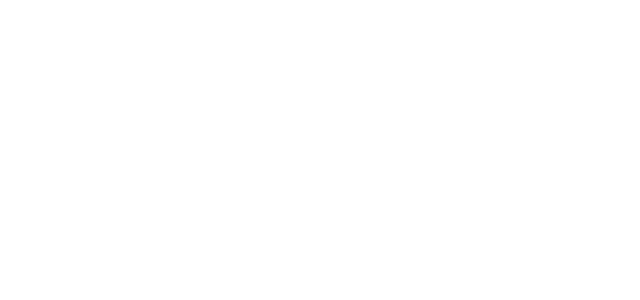
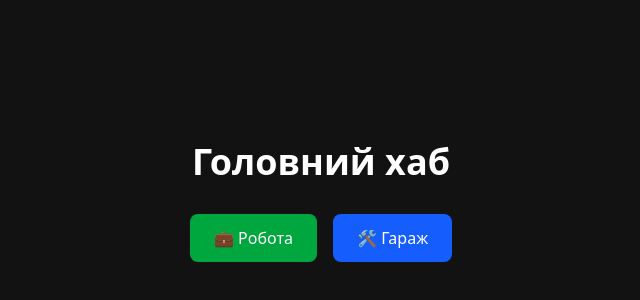
Before and after one commit to reasonPro/courier-dash, a Next.js app: page / in a window 1280 px wide. Before the commit this address had no page. Shown: the part 198-498 px from the top of the page, without its empty margins (319-959 px from the left). Built offline with nearby package versions, Linux system fonts and the light colour scheme.

Commit message:
fix: register chartjs line and bar controllers to prevent production crash

```diff
--- a/app/page.tsx
+++ b/app/page.tsx
@@ -1,6 +1,23 @@
-import { redirect } from "next/navigation";
+import Link from "next/link";
 
-export default function HomePage() {
-  // Миттєво перекидаємо всіх, хто зайшов на головну, у дашборд
-  redirect("/work");
+export default function Home() {
+  return (
+    <main className="flex min-h-screen flex-col items-center justify-center bg-[#121212] text-white p-6">
+      <h1 className="text-4xl font-bold mb-8">Головний хаб</h1>
+      <div className="flex gap-4">
+        <Link
+          href="/work"
+          className="px-6 py-3 bg-green-600 rounded-lg hover:bg-green-700 transition font-medium"
+        >
+          💼 Робота
+        </Link>
+        <Link
+          href="/garage"
+          className="px-6 py-3 bg-blue-600 rounded-lg hover:bg-blue-700 transition font-medium"
+        >
+          🛠 Гараж
+        </Link>
+      </div>
+    </main>
+  );
 }
--- a/app/work/page.tsx
+++ b/app/work/page.tsx
@@ -11,13 +11,26 @@ import {
   BarElement,
   PointElement,
   LineElement,
+  LineController,
+  BarController,
   Title,
   Tooltip,
   Legend,
 } from "chart.js";
 import { Bar } from "react-chartjs-2";
 
-ChartJS.register(CategoryScale, LinearScale, BarElement, PointElement, LineElement, Title, Tooltip, Legend);
+ChartJS.register(
+  CategoryScale,
+  LinearScale,
+  BarElement,
+  PointElement,
+  LineElement,
+  LineController,
+  BarController,
+  Title,
+  Tooltip,
+  Legend
+);
 
 type Shift = {
   id: number;
@@ -28,7 +41,7 @@ type Shift = {
   wolt: number;
   bolt: number;
   glovo: number;
-  user_id: string; // Додали user_id
+  user_id: string;
 };
 
 export default function WorkDashboard() {
@@ -49,12 +62,11 @@ export default function WorkDashboard() {
   const [isLoading, setIsLoading] = useState(true);
   const [selectedMonth, setSelectedMonth] = useState(new Date().toISOString().slice(0, 7));
 
-  // Перевірка сесії при завантаженні сторінки
   useEffect(() => {
     const checkUser = async () => {
       const { data: { session } } = await supabase.auth.getSession();
       if (!session) {
-        router.push("/login"); // Якщо не залогінений - викидаємо на логін
+        router.push("/login");
       } else {
         setUserId(session.user.id);
         fetchShifts(session.user.id);
@@ -63,13 +75,12 @@ export default function WorkDashboard() {
     checkUser();
   }, [router]);
 
-  // Завантажуємо тільки свої зміни!
   const fetchShifts = async (uid: string) => {
     setIsLoading(true);
     const { data, error } = await supabase
       .from("work_shifts")
       .select("*")
-      .eq("user_id", uid) // ФІЛЬТР ПО КОРИСТУВАЧУ
+      .eq("user_id", uid)
       .order("date", { ascending: false });
 
     if (!error && data) {
@@ -100,7 +111,7 @@ export default function WorkDashboard() {
       wolt: activePlatforms.includes("wolt") ? parseFloat(earnings.wolt) || 0 : 0,
       bolt: activePlatforms.includes("bolt") ? parseFloat(earnings.bolt) || 0 : 0,
       glovo: activePlatforms.includes("glovo") ? parseFloat(earnings.glovo) || 0 : 0,
-      user_id: userId, // ЗАПИСУЄМО ВЛАСНИКА ЗМІНИ
+      user_id: userId,
     };
 
     if (editingId) {
@@ -258,7 +269,6 @@ export default function WorkDashboard() {
     <div className="min-h-screen bg-[#121212] text-white p-6 md:p-10">
       <div className="max-w-5xl mx-auto">
 
-        {/* НОВА ШАПКА З КНОПКОЮ ВИХОДУ */}
         <div className="flex justify-between items-center mb-8 border-b border-gray-800 pb-4">
           <h1 className="text-3xl font-bold">
             {editingId ? "✏️ Редагування зміни" : "📊 Робоча зміна"}
@@ -274,7 +284,6 @@ export default function WorkDashboard() {
           </div>
         </div>
 
-        {/* Кнопка "Додати зміну" переїхала сюди для краси */}
         {!isFormOpen && (
           <button
             onClick={() => setIsFormOpen(true)}
--- a/app/work/year/page.tsx
+++ b/app/work/year/page.tsx
@@ -9,15 +9,28 @@ import {
   CategoryScale,
   LinearScale,
   BarElement,
+  PointElement,
+  LineElement,
+  LineController,
+  BarController,
   Title,
   Tooltip,
   Legend,
-  PointElement,
-  LineElement,
 } from "chart.js";
 import { Bar } from "react-chartjs-2";
 
-ChartJS.register(CategoryScale, LinearScale, BarElement, Title, Tooltip, Legend, PointElement, LineElement);
+ChartJS.register(
+  CategoryScale,
+  LinearScale,
+  BarElement,
+  PointElement,
+  LineElement,
+  LineController,
+  BarController,
+  Title,
+  Tooltip,
+  Legend
+);
 
 type Shift = {
   id: number;
```
